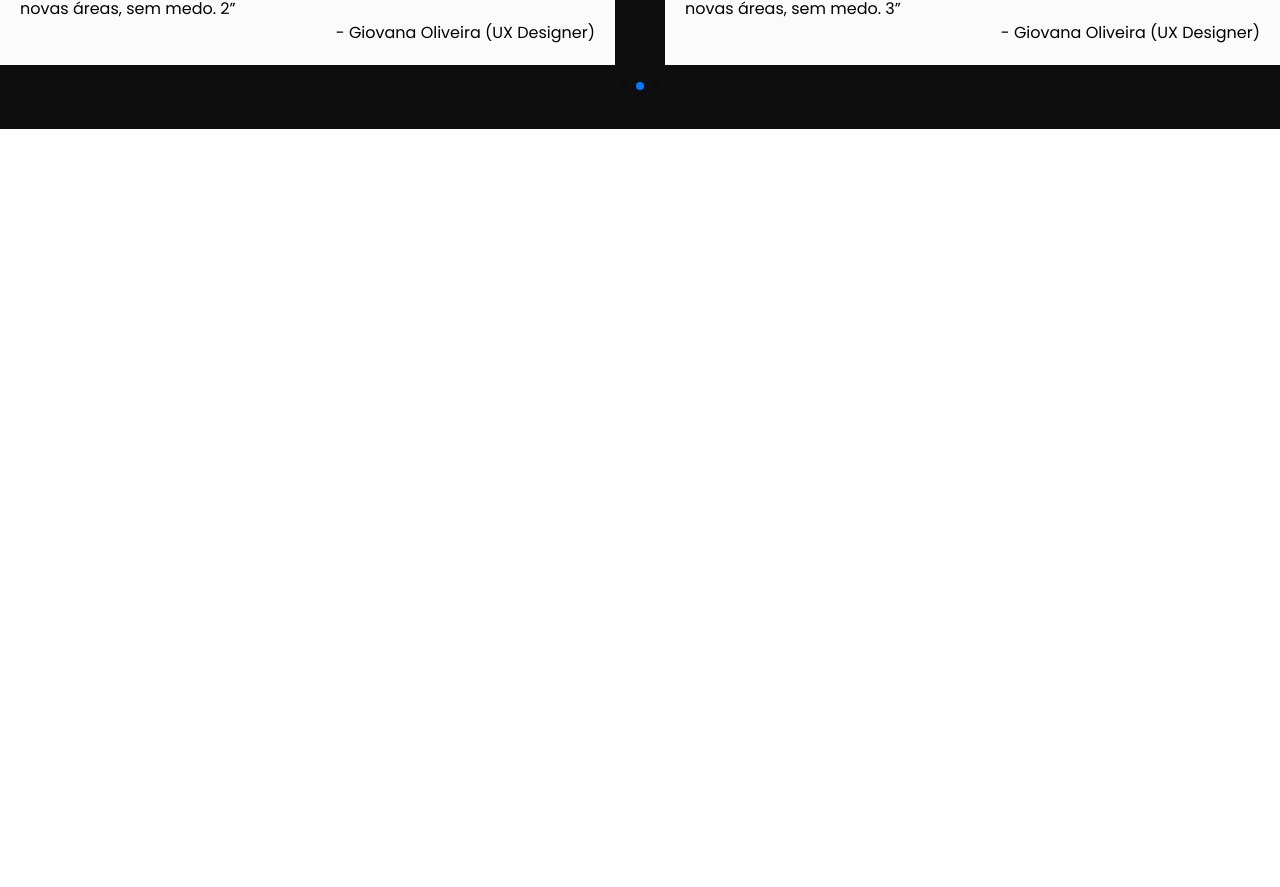
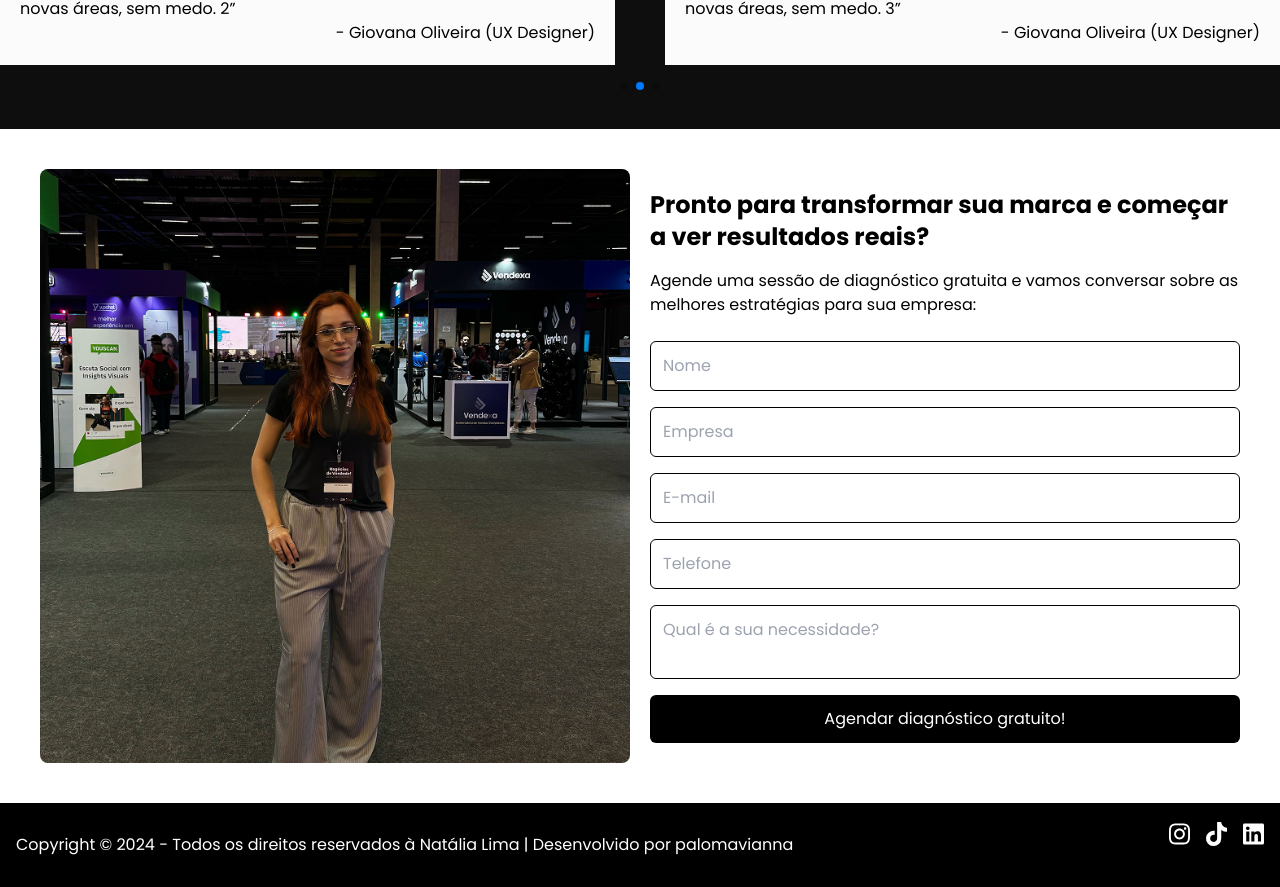
Before and after one commit to palomavmenezes/lpnatalialima, a Next.js app: page / in a window 1280 px wide. Shown: the part 3000-3887 px from the top of the page. Before the commit the page ends 3129 px from the top, so only its background shows below. Built offline with nearby package versions, Linux system fonts and the light colour scheme.

Commit message:
Seção de Contato e Footer

```diff
--- /dev/null
+++ b/components/seasons/Contact.tsx
@@ -0,0 +1,105 @@
+import React, { useState } from 'react';
+
+const Contact: React.FC = () => {
+    const [formData, setFormData] = useState({
+        name: '',
+        company: '',
+        email: '',
+        phone: '',
+        need: '',
+    });
+
+    const handleChange = (e: React.ChangeEvent<HTMLInputElement | HTMLTextAreaElement>) => {
+        const { name, value } = e.target;
+        setFormData({ ...formData, [name]: value });
+    };
+
+    const handleSubmit = (e: React.FormEvent) => {
+        e.preventDefault();
+
+        const whatsappMessage = `Olá, gostaria de agendar um diagnóstico gratuito!%0A%0A` +
+            `Nome: ${formData.name}%0A` +
+            `Empresa: ${formData.company}%0A` +
+            `E-mail: ${formData.email}%0A` +
+            `Telefone: ${formData.phone}%0A` +
+            `Necessidade: ${formData.need}`;
+
+        const whatsappLink = `https://wa.me/5521987557775?text=${whatsappMessage}`;
+        window.open(whatsappLink, '_blank');
+    };
+
+    return (
+        <section className="flex flex-col md:flex-row items-center justify-between p-5 md:p-10">
+            <div className="flex-1 md:pr-5 mb-5 md:mb-0">
+                <img
+                    src="/img/pronto-para-transformar-sua-marca-e-comecar-a-ver-resultados-reais-natalia-lima.jpg"
+                    alt="Imagem"
+                    className="w-full rounded-lg"
+                />
+            </div>
+
+            <div className="flex-1">
+                <h2 className="text-2xl font-bold mb-4">
+                    Pronto para transformar sua marca e começar a ver resultados reais?
+                </h2>
+                <p className="mb-6">
+                    Agende uma sessão de diagnóstico gratuita e vamos conversar sobre as melhores estratégias para sua empresa:
+                </p>
+                <form onSubmit={handleSubmit} className="flex flex-col gap-4">
+                    <input
+                        type="text"
+                        name="name"
+                        placeholder="Nome"
+                        value={formData.name}
+                        onChange={handleChange}
+                        required
+                        className="p-3 border rounded-md"
+                    />
+                    <input
+                        type="text"
+                        name="company"
+                        placeholder="Empresa"
+                        value={formData.company}
+                        onChange={handleChange}
+                        required
+                        className="p-3 border rounded-md"
+                    />
+                    <input
+                        type="email"
+                        name="email"
+                        placeholder="E-mail"
+                        value={formData.email}
+                        onChange={handleChange}
+                        required
+                        className="p-3 border rounded-md"
+                    />
+                    <input
+                        type="tel"
+                        name="phone"
+                        placeholder="Telefone"
+                        value={formData.phone}
+                        onChange={handleChange}
+                        required
+                        className="p-3 border rounded-md"
+                    />
+                    <textarea
+                        name="need"
+                        placeholder="Qual é a sua necessidade?"
+                        value={formData.need}
+                        onChange={handleChange}
+                        required
+                        className="p-3 border rounded-md resize-none"
+                    />
+                    <button
+                        type="submit"
+                        className="p-3 bg-black text-white rounded-md hover:bg-gray-800 transition"
+                    >
+                        Agendar diagnóstico gratuito!
+                    </button>
+                </form>
+            </div>
+        </section>
+    );
+};
+
+export default Contact;
--- /dev/null
+++ b/components/seasons/Footer.tsx
@@ -0,0 +1,32 @@
+import React from 'react';
+import SocialMedia from '../elements/socialmedia';
+
+const Footer: React.FC = () => {
+
+    const data = {
+    socials: [
+      {
+        perfil: 'natalialimavlog',
+        icon: 'instagram'
+      },
+      {
+        perfil: 'natalialima',
+        icon: 'tiktok'
+      },
+      {
+        perfil: 'natalialima',
+        icon: 'linkedin'
+      }
+    ]
+  };
+  return (
+    <footer className="flex justify-between items-center bg-black text-white p-4 text-sm">
+      <p className="m-0">
+        Copyright © 2024 - Todos os direitos reservados à Natália Lima | Desenvolvido por palomavianna
+      </p>
+      <SocialMedia platforms={data.socials} />
+    </footer>
+  );
+};
+
+export default Footer;
--- a/pages/index.tsx
+++ b/pages/index.tsx
@@ -4,6 +4,8 @@ import Troubles from '../components/seasons/Troubles';
 import About from '../components/seasons/About';
 import Transform from '../components/seasons/Transform';
 import Testimony from '../components/seasons/Testimony'
+import Contact from '../components/seasons/Contact';
+import Footer from '../components/seasons/Footer';
 import "../assets/home/banner.css";
 
 const Home: React.FC = () => {
@@ -14,6 +16,8 @@ const Home: React.FC = () => {
       <About />
       <Transform />
       <Testimony />
+      <Contact />
+      <Footer />
     </main>
   );
 };
```
Also changed, not shown: public/img/pronto-para-transformar-sua-marca-e-comecar-a-ver-resultados-reais-natalia-lima.jpg (added), 1 other file (tests, documents, lock files or other folders).
